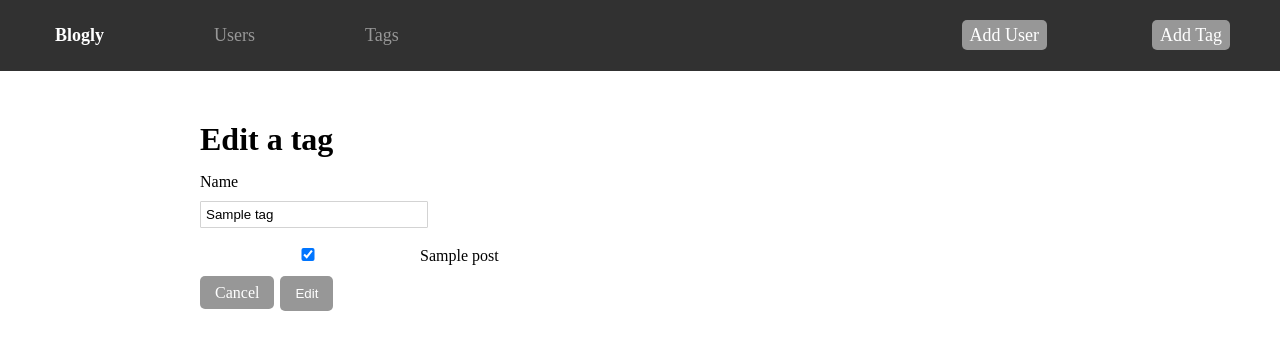
After one commit to irinazay/blogly, a Flask app: page /tags/1/edit in a window 1280 px wide. The commit adds this page. Shown: the top 350 px of the page. Run offline with Flask 2, Linux system fonts and the light colour scheme; tables that the repository leaves empty hold one stand-in row (values such as "Sample post").

Commit message:
part-three

```diff
--- a/app.py
+++ b/app.py
@@ -2,7 +2,7 @@
 
 from flask import Flask, request, redirect, render_template, flash
 from flask_debugtoolbar import DebugToolbarExtension
-from models import db, connect_db, User, Post
+from models import db, connect_db, User, Post, Tag
 
 app = Flask(__name__)
 app.config['SQLALCHEMY_DATABASE_URI'] = "postgres:///blogly"
@@ -30,6 +30,7 @@ def page_not_found(e):
 
     return render_template('404.html'), 404
 
+# USER ROUTES-----------------------------------------------
 
 @app.route('/users')
 def users_index():
@@ -88,6 +89,7 @@ def users_update(user_id):
 
     db.session.add(user)
     db.session.commit()
+    flash(f"User {user.full_name} edited.")
 
     return redirect("/users")
 
@@ -99,15 +101,19 @@ def users_delete(user_id):
     user = User.query.get_or_404(user_id)
     db.session.delete(user)
     db.session.commit()
+    flash(f"User {user.full_name} deleted.")
+    return redirect("/users")
 
-    return redirect("/users")
+
+# POST ROUTES-----------------------------------------------------------------
 
 @app.route('/users/<int:user_id>/posts/new')
 def posts_new_form(user_id):
     """Show form to add a post for a specific user"""
 
     user = User.query.get_or_404(user_id)
-    return render_template('posts/new.html', user=user)
+    tags = Tag.query.all()
+    return render_template('posts/new.html', user=user, tags=tags)
 
 
 @app.route('/users/<int:user_id>/posts/new', methods=["POST"])
@@ -115,9 +121,13 @@ def posts_new(user_id):
     """Handle add form, add post, show message and redirect to the user detail page"""
 
     user = User.query.get_or_404(user_id)
+    tag_ids = [int(num) for num in request.form.getlist("tags")]
+    tags = Tag.query.filter(Tag.id.in_(tag_ids)).all()
+
     new_post = Post(title=request.form['title'],
                     content=request.form['content'],
-                    user=user)
+                    user=user,
+                    tags=tags)
 
     db.session.add(new_post)
     db.session.commit()
@@ -125,6 +135,7 @@ def posts_new(user_id):
     flash(f"Post '{new_post.title}' added.")
 
     return redirect(f"/users/{user_id}")
+
 
 
 @app.route('/posts/<int:post_id>')
@@ -140,7 +151,8 @@ def posts_edit(post_id):
     """Show a form to edit an existing post"""
 
     post = Post.query.get_or_404(post_id)
-    return render_template('posts/edit.html', post=post)
+    tags = Tag.query.all()
+    return render_template('posts/edit.html', post=post, tags=tags)
 
 
 @app.route('/posts/<int:post_id>/edit', methods=["POST"])
@@ -150,6 +162,9 @@ def posts_update(post_id):
     post = Post.query.get_or_404(post_id)
     post.title = request.form['title']
     post.content = request.form['content']
+
+    tag_ids = [int(num) for num in request.form.getlist("tags")]
+    post.tags = Tag.query.filter(Tag.id.in_(tag_ids)).all()
 
     db.session.add(post)
     db.session.commit()
@@ -169,3 +184,80 @@ def posts_destroy(post_id):
     flash(f"Post '{post.title} deleted.")
 
     return redirect(f"/users/{post.user_id}")
+
+# TAGS ROUTES----------------------------------------------------
+
+@app.route('/tags')
+def tags_index():
+    """Show a page with tags"""
+
+    tags = Tag.query.all()
+    return render_template('tags/index.html', tags=tags)
+
+
+@app.route('/tags/new')
+def tags_new_form():
+    """Show a form to create a new tag"""
+
+    posts = Post.query.all()
+    return render_template('tags/new.html', posts=posts)
+
+
+@app.route("/tags/new", methods=["POST"])
+def tags_new():
+    """Handle form submission for creating a new tag"""
+
+    post_ids = [int(num) for num in request.form.getlist("posts")]
+    posts = Post.query.filter(Post.id.in_(post_ids)).all()
+    new_tag = Tag(name=request.form['name'], posts=posts)
+
+    db.session.add(new_tag)
+    db.session.commit()
+    flash(f"Tag '{new_tag.name}' added.")
+
+    return redirect("/tags")
+
+
+@app.route('/tags/<int:tag_id>')
+def tags_show(tag_id):
+    """Show a page with info on a specific tag"""
+
+    tag = Tag.query.get_or_404(tag_id)
+    return render_template('tags/show.html', tag=tag)
+
+
+@app.route('/tags/<int:tag_id>/edit')
+def tags_edit_form(tag_id):
+    """Show a form to edit an existing tag"""
+
+    tag = Tag.query.get_or_404(tag_id)
+    posts = Post.query.all()
+    return render_template('tags/edit.html', tag=tag, posts=posts)
+
+
+@app.route('/tags/<int:tag_id>/edit', methods=["POST"])
+def tags_edit(tag_id):
+    """Handle form submission for updating an existing tag"""
+
+    tag = Tag.query.get_or_404(tag_id)
+    tag.name = request.form['name']
+    post_ids = [int(num) for num in request.form.getlist("posts")]
+    tag.posts = Post.query.filter(Post.id.in_(post_ids)).all()
+
+    db.session.add(tag)
+    db.session.commit()
+    flash(f"Tag '{tag.name}' edited.")
+
+    return redirect("/tags")
+
+
+@app.route('/tags/<int:tag_id>/delete', methods=["POST"])
+def tags_destroy(tag_id):
+    """Handle form submission for deleting an existing tag"""
+
+    tag = Tag.query.get_or_404(tag_id)
+    db.session.delete(tag)
+    db.session.commit()
+    flash(f"Tag '{tag.name}' deleted.")
+
+    return redirect("/tags")
--- a/static/style.css
+++ b/static/style.css
@@ -8,14 +8,7 @@
   margin-left: 200px;
 }
 
-input {
-  padding: 5px;
-  border-radius: 1px;
-  border: solid 1px lightgray;
-  margin-top: 5px;
-  margin-bottom: 10px;
-  min-width: 20%;
-}
+/* Buttons */
 
 button {
   margin-top: 5px;
@@ -39,6 +32,30 @@ button {
   text-decoration: none;
 }
 
+.add_user_btn,
+.add_post_btn {
+  margin-top: 20px;
+}
+
+#add_user,
+#add_tag {
+  margin-top: 5px;
+  margin-right: -5px;
+  padding: 5px 8px;
+  border-radius: 5px;
+  border: none;
+  background-color: rgb(151, 151, 151);
+  text-decoration: none;
+  color: white;
+}
+
+.nav_add_btn {
+  margin-left: auto;
+  display: flex;
+}
+
+/* Navigation */
+
 nav {
   display: flex;
   background-color: rgb(49, 49, 49);
@@ -46,6 +63,12 @@ nav {
 
 .navig {
   padding: 15px;
+}
+
+nav a {
+  color: rgb(151, 151, 151);
+  text-decoration: none;
+  font-size: 18px;
 }
 
 h1 {
@@ -60,11 +83,6 @@ p {
 small {
   font-style: italic;
 }
-nav a {
-  color: rgb(151, 151, 151);
-  text-decoration: none;
-  font-size: 18px;
-}
 
 #blogly_nav {
   color: white;
@@ -72,8 +90,11 @@ nav a {
   font-weight: bold;
 }
 
+/* User&Post List Links*/
+
 .users_list:hover,
-.posts_list:hover {
+.posts_list:hover,
+.tags_list:hover {
   color: rgb(35, 130, 240);
   text-decoration: underline;
 }
@@ -90,29 +111,6 @@ ul {
 li {
   margin: 10px 40px;
 }
-.add_user_btn,
-.add_post_btn {
-  margin-top: 20px;
-}
-
-#add_user {
-  margin-top: 5px;
-  padding: 5px 8px;
-  border-radius: 5px;
-  border: none;
-  background-color: rgb(151, 151, 151);
-  text-decoration: none;
-  color: white;
-}
-
-#item_3 {
-  margin-left: auto;
-}
-
-img {
-  width: 150px;
-  margin: -10px 10px 0px -10px;
-}
 
 .user_page {
   display: flex;
@@ -123,9 +121,61 @@ img {
   color: rgb(35, 130, 240);
 }
 
+/* Flashing */
+
 .flashed_messages {
   margin-bottom: 20px;
   background-color: rgb(129, 233, 129);
   width: 50%;
   padding: 7px;
 }
+
+/* Tags */
+
+.tags_list {
+  text-decoration: none;
+  color: rgb(35, 130, 240);
+  background-color: rgb(228, 228, 228);
+  border-radius: 5px;
+  padding: 2px;
+}
+
+.check_boxes {
+  margin-left: -110px;
+}
+
+.label_checkbox {
+  margin-left: -115px;
+}
+
+.tags_page {
+  text-decoration: none;
+  color: rgb(35, 130, 240);
+}
+.tags_list_page {
+  list-style-type: initial;
+  color: rgb(35, 130, 240);
+}
+
+/* Input */
+
+textarea {
+  margin-top: 8px;
+  margin-bottom: 8px;
+}
+
+input {
+  padding: 5px;
+  border-radius: 1px;
+  border: solid 1px lightgray;
+  margin-top: 10px;
+  margin-bottom: 10px;
+  min-width: 20%;
+}
+
+/* Images */
+
+img {
+  width: 150px;
+  margin: -10px 10px 0px -10px;
+}
--- a/templates/base.html
+++ b/templates/base.html
@@ -20,11 +20,26 @@
       <a href="/users" id="users">Users</a>
     </li>
   </ul>
-  <ul class="navig" id="item_3">
+  <ul class="navig">
     <li>
-      <a href="/users/new" id="add_user">Add User</a>
-    </li>
+      <a href="/tags">Tags</a></li>
   </ul>
+
+  <div class="nav_add_btn">
+    <ul class="navig">
+      <li>
+        <a href="/users/new" id="add_user">Add User</a>
+      </li>
+    </ul>
+    <ul>
+      <li class="navig">
+        <a href="/tags/new" id="add_tag">Add Tag</a>
+      </li>
+    </ul>
+
+
+  </div>
+
 
 </nav>
 <div class="content">
--- /dev/null
+++ b/templates/tags/edit.html
@@ -0,0 +1,53 @@
+{% extends 'base.html' %}
+
+{% block title %}Edit Tag{% endblock %}
+
+{% block content %}
+
+<h1>Edit a tag</h1>
+
+<form method="POST" action="/tags/{{ tag.id }}/edit">
+
+  <div>
+    <label for="name">
+      Name
+    </label>
+    <div >
+      <input type="text"
+             id="name"
+             name="name"
+             placeholder="Enter a name for the tag"
+             value="{{ tag.name }}">
+    </div>
+  </div>
+
+  <div class="form-group row form-check">
+    {% for post in posts %}
+    <div>
+      <input
+              type="checkbox"
+              value="{{ post.id }}"
+              id="post_{{ post.id }}"
+              name="posts"
+              {% if post in tag.posts %}
+              checked
+              {% endif %}
+      >
+      <label for="post_{{ post.id }}">
+        {{ post.title }}
+      </label>
+    </div>
+    {% endfor %}
+  </div>
+
+  <div>
+    <div>
+      <a class="btn" href="/tags">Cancel</a>
+      <button type="submit">Edit</button>
+    </div>
+
+  </div>
+
+</form>
+
+{% endblock %}
```
Also changed, not shown: models.py (+23 -0 lines), templates/posts/edit.html (+18 -4 lines), templates/posts/homepage.html (+11 -0 lines), templates/posts/new.html (+14 -0 lines), templates/posts/show.html (+9 -0 lines), templates/tags/index.html (added, +17 -0 lines), templates/tags/new.html (added, +45 -0 lines), templates/tags/show.html (added, +26 -0 lines), test.py (+71 -1 lines).
